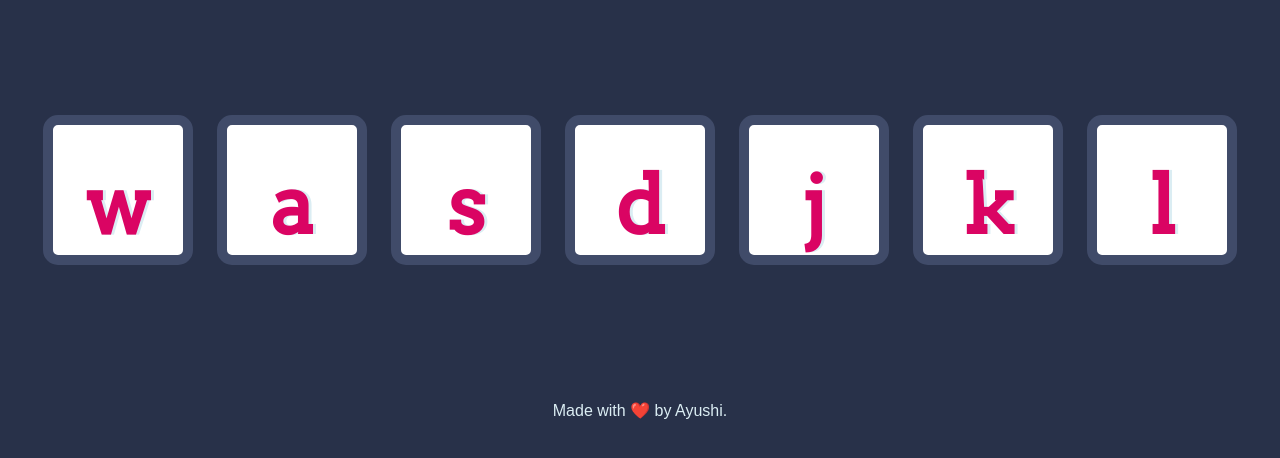
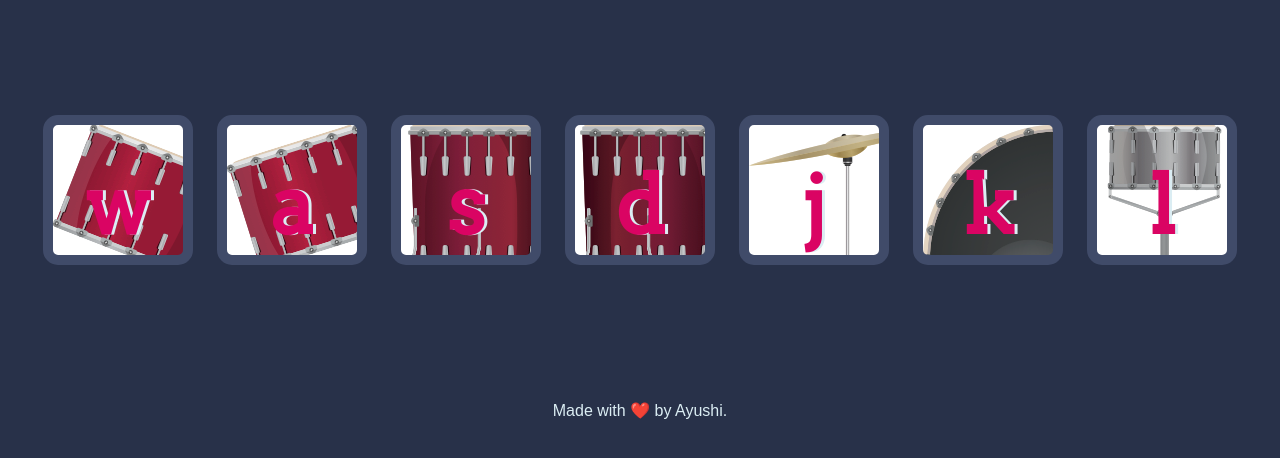
Before and after one commit to ayushi361/drum-kit-, a plain HTML site: page index.html in a window 1280 px wide. Shown: the part 174-632 px from the top of the page. Drawn offline with Linux system fonts and the light colour scheme.

Commit message:
Update styles.css

```diff
--- a/styles.css
+++ b/styles.css
@@ -17,31 +17,31 @@ footer {
 }
 
 .w {
-    background-image: url("images/tom1.png");
+    background-image: url("tom1.png");
 }
 
 .a {
-    background-image: url("images/tom2.png");
+    background-image: url("tom2.png");
 }
 
 .s {
-  background-image: url("images/tom3.png")
+  background-image: url("tom3.png")
 }
 
 .d {
-  background-image: url("images/tom4.png")
+  background-image: url("tom4.png")
 }
 
 .j {
-   background-image: url("images/crash.png")
+   background-image: url("crash.png")
 }
 
 .k {
-   background-image: url("images/kick.png")
+   background-image: url("kick.png")
 }
 
 .l {
-   background-image: url("images/snare.png")
+   background-image: url("snare.png")
 }
 
 .set {
```
